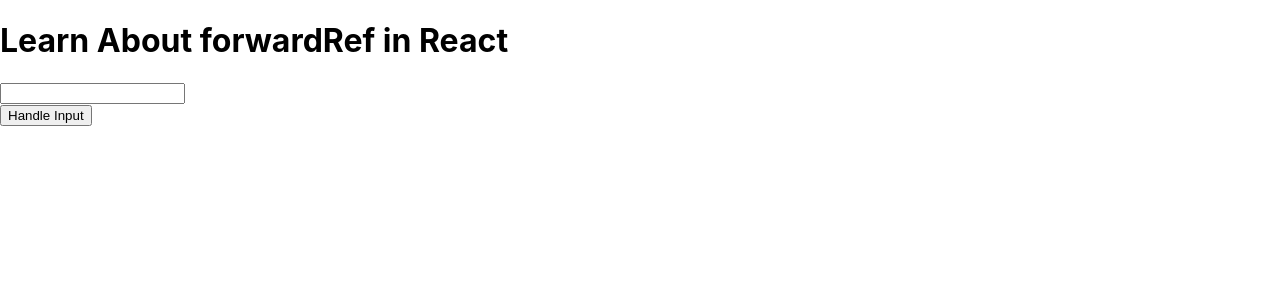
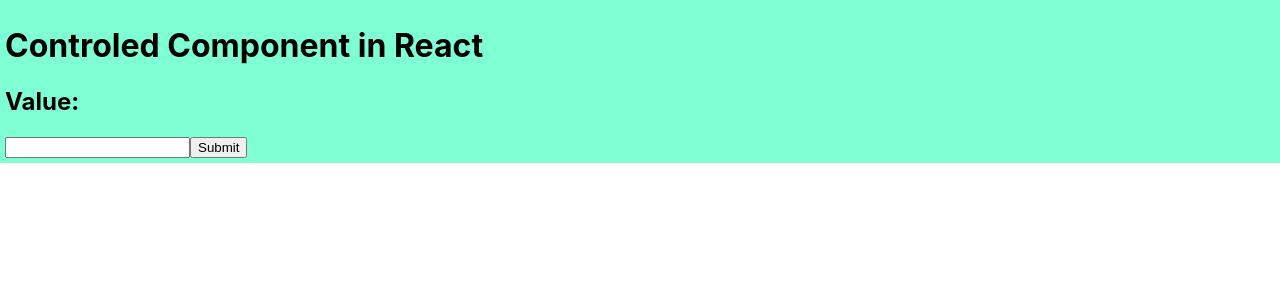
Before and after one commit to Functionup-mn/new-repo-at-BHPL, a React (Create React App) app: page / in a window 1280 px wide. Shown: the top 300 px of the page. Built offline with nearby package versions, Linux system fonts and the light colour scheme.

Commit message:
learned about controlled component

```diff
--- a/src/App.css
+++ b/src/App.css
@@ -1,14 +1,5 @@
-.myApp{
+.App{
   background-color: aquamarine;
   padding: 5px;
+
 }
-h2{
-  margin: 0px;
-}
-
-.header{
-  background-color: darkgreen;
-  color: cornsilk;
-  padding: 10px;
-  text-align: center;
-}
--- a/src/App.js
+++ b/src/App.js
@@ -1,19 +1,20 @@
-import React, { useRef } from 'react';
-import User from './Component/User';
+import React, { useState } from 'react';
+import './App.css'
+
 
 function App(){
+                                      // Controlled components: when input fields are controlled through the state in React then this components are called as controlled components.
+  const [val, setVal] = useState('');
 
-  let inputRef = useRef(null)
-    function handleInput(){
-      inputRef.current.value = "1000"
-      inputRef.current.style.color = "yellow"                // foward ref hook is used to control the
-      inputRef.current.style.backgroundColor = 'black'   // input field which is present in the child component
-    }
+  function handleSubmit(e){
+          setVal(e.preventDefault());
+  }
   return (
     <div className='App'>
-      <h1>Learn About forwardRef in React</h1>
-      <User ref={inputRef}/>
-      <button onClick={handleInput}>Handle Input</button>
+      <h1>Controled Component in React</h1>
+      <h2>Value: {val}</h2>
+      <input type="text" value={val} onChange={((e)=> setVal(e.target.value))} />
+      <button type='submit' onClick={handleSubmit}> Submit  </button>
     </div>
   )
 }
--- a/src/Component/User.js
+++ /dev/null
@@ -1,11 +0,0 @@
-import React, { forwardRef } from 'react'
-
-const User = (props, myRef) => {
-  return (
-    <div>
-      <input type="text" ref={myRef} />
-    </div>
-  )
-}
-
-export default forwardRef(User)
```
Also changed, not shown: src/Component/Header.js (deleted, +0 -11 lines).
